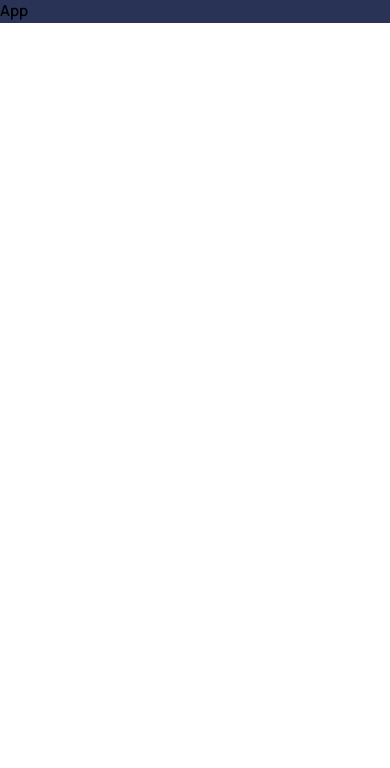
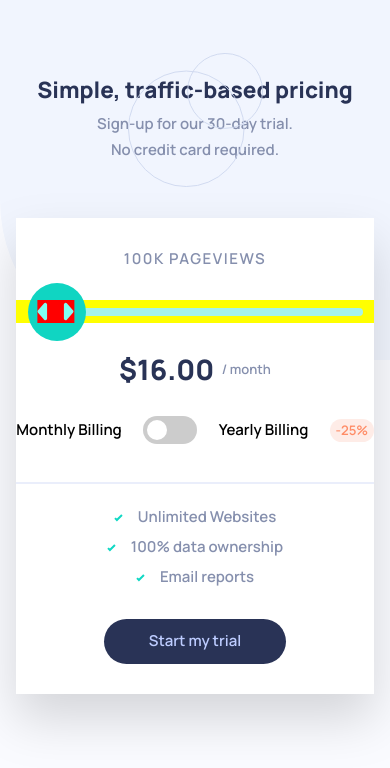
Before and after one commit to koyaboy/interactive-pricing-component-FM, a React (Vite) app: page / in a window 390 px wide. Shown: the top 768 px of the page. Built offline with nearby package versions, Linux system fonts and the light colour scheme.

Commit message:
Mobile-Design-update

```diff
--- a/package.json
+++ b/package.json
@@ -11,7 +11,8 @@
   },
   "dependencies": {
     "react": "^18.2.0",
-    "react-dom": "^18.2.0"
+    "react-dom": "^18.2.0",
+    "vite-plugin-svgr": "^3.2.0"
   },
   "devDependencies": {
     "@types/react": "^18.2.15",
--- a/src/App.jsx
+++ b/src/App.jsx
@@ -1,11 +1,115 @@
-import React from "react"
+import React, { useState } from "react"
+import patternCircles from "./assets/images/pattern-circles.svg"
+import iconCheck from "./assets/images/icon-check.svg"
+import iconSlider from "./assets/images/icon-slider.svg"
 
 function App() {
+  const [sliderValue, setSliderValue] = useState(0)
 
+  const thumbWidth = 58; // Adjust this value based on your thumb width
+  // const iconOffset = `${(-thumbWidth / 2 + (sliderValue - 1) * 100 / 99)}%`;
+  // const iconLeft = `${((sliderValue - 1) / (100 - 1)) * 100}`;
 
   return (
     <>
-      <div className="bg-dark-desaturated-blue">App</div>
+      <div className="bg-very-pale-blue min-h-screen">
+
+        <div className="header relative flex flex-col items-center py-20 h-96 mb-6 rounded-bl-custom">
+          <img src={patternCircles} alt="pattern-circles" className="absolute top-14 w-36" />
+          <h2 className="text-dark-desaturated-blue text-2xl font-bold mb-2">Simple, traffic-based pricing</h2>
+          <div className="text-grayish-blue mb-1">Sign-up for our 30-day trial. </div>
+          <div className="text-grayish-blue">No credit card required. </div>
+        </div>
+
+        <div className="flex justify-center">
+          <div className="relative -top-44 bg-white flex flex-col items-center w-11/12 py-8 drop-shadow-2xl">
+            <div className="text-grayish-blue tracking-widest mb-8">100K PAGEVIEWS</div>
+
+            {/* <div className="relative  flex flex-col justify-center items-center w-full mb-8 px-3 bg-yellow"> */}
+
+            {/* <div className="relative w-full mb-8 flex justify-center">
+              <input
+                type="range"
+                className="range-slider"
+                min="1"
+                max="100"
+                value={sliderValue}
+                onChange={(e) => setSliderValue(e.target.value)}
+              />
+
+              <div className={`absolute w-fit -top-2 right-0.5  bg-red`}
+                style={{ left: `${iconLeft} `, }}
+              >
+                <img
+                  src={iconSlider}
+                  alt="icon-slider"
+                  className="w-10 h-6  "
+                />
+              </div>
+            </div> */}
+
+            <div className="relative w-full mb-8 px-3 bg-yellow">
+              <input
+                type="range"
+                className="range-slider"
+                min="0"
+                max="100"
+                value={sliderValue}
+                onChange={(e) => setSliderValue(e.target.value)}
+              />
+
+
+              <div
+                className="absolute top-0 transform translate-x-1/4 bg-red"
+
+              >
+                <img src={iconSlider} alt="icon-slider" className="w-10 h-6" style={{ transform: `translateX(${((sliderValue - 1) / (100 - 1)) * 100}%)` }} />
+              </div>
+
+            </div>
+
+
+
+
+            <div className="flex items-center mb-8">
+              <span className="text-3xl mr-2 font-bold text-dark-desaturated-blue">$16.00</span>
+              <span className="text-sm text-grayish-blue">/ month</span>
+            </div>
+
+            <div className=" relative flex justify-between items-center w-full mb-10">
+              <div>Monthly Billing</div>
+              <label className="switch">
+                <input type="checkbox" /><span className="slider round"></span>
+              </label>
+              <div>Yearly Billing</div>
+              <div className="bg-light-grayish-red text-light-red rounded-full px-1.5 py-0.5 text-sm">-25%</div>
+            </div>
+
+            <hr className="border border-light-grayish-blue-1 w-full" />
+
+            <div className="flex flex-col items-center mt-6">
+              <div className="flex items-center gap-4 mb-2">
+                <img src={iconCheck} alt="icon-check" />
+                <div className="text-grayish-blue">Unlimited Websites</div>
+              </div>
+              <div className="flex items-center gap-4 mb-2">
+                <img src={iconCheck} alt="icon-check" />
+                <div className="text-grayish-blue">100% data ownership</div>
+              </div>
+              <div className="flex items-center gap-4 mb-8">
+                <img src={iconCheck} alt="icon-check" />
+                <div className="text-grayish-blue">Email reports</div>
+              </div>
+              <button className="text-pale-blue bg-dark-desaturated-blue px-12 py-3 rounded-full">Start my trial</button>
+            </div>
+
+
+          </div>
+        </div >
+
+
+
+      </div >
     </>
   )
 }
--- a/src/index.css
+++ b/src/index.css
@@ -6,3 +6,81 @@
   font-size: 15px;
   font-family: 'Manrope', sans-serif;
 }
+
+.header {
+  background-image: url("./assets/images/bg-pattern.svg");
+}
+
+.range-slider {
+  -webkit-appearance: none;
+  appearance: none;
+  /* width: 80%; */
+  width: 100%;
+  height: 8px;
+  background: hsl(174, 77%, 80%);
+  outline: none;
+  border-radius: 4px;
+}
+
+.range-slider::-webkit-slider-thumb {
+  -webkit-appearance: none;
+  appearance: none;
+  width: 58px;
+  height: 58px;
+  background-color: hsl(174, 86%, 45%);
+  border-radius: 50%;
+  cursor: pointer;
+}
+
+.switch {
+  position: relative;
+  display: inline-block;
+  width: 54px;
+  height: 28px;
+}
+
+.switch input {
+  opacity: 0;
+  width: 0;
+  height: 0;
+}
+
+.slider {
+  position: absolute;
+  cursor: pointer;
+  top: 0;
+  left: 0;
+  right: 0;
+  bottom: 0;
+  background-color: #ccc;
+  -webkit-transition: .4s;
+  transition: .4s;
+}
+
+.slider:before {
+  position: absolute;
+  content: "";
+  height: 20px;
+  width: 20px;
+  left: 4px;
+  bottom: 4px;
+  background-color: white;
+  -webkit-transition: .4s;
+  transition: .4s;
+}
+
+input:checked+.slider {
+  background-color: #2196F3;
+}
+
+input:checked+.slider:before {
+  transform: translateX(26px);
+}
+
+.slider.round {
+  border-radius: 34px;
+}
+
+.slider.round:before {
+  border-radius: 50%;
+}
--- a/tailwind.config.js
+++ b/tailwind.config.js
@@ -6,7 +6,6 @@ export default {
   ],
   theme: {
     colors: {
-      'white': 'hsl (0, 0%, 100%)',
       "soft-cyan": "hsl(174, 77%, 80%)",
       "strong-cyan": "hsl(174, 86%, 45%)",
       "light-grayish-red": "hsl(14, 92%, 95%)",
@@ -17,6 +16,21 @@ export default {
       "light-grayish-blue-2": "hsl(223, 50%, 87%)",
       "grayish-blue": "hsl(225, 20%, 60%)",
       "dark-desaturated-blue": "hsl(227, 35%, 25%)",
+      "white": "hsl(0, 0%, 100%)",
+      "yellow": "yellow",
+      "red": "red"
+    },
+    borderRadius: {
+      'none': '0',
+      'sm': '0.125rem',
+      DEFAULT: '0.25rem',
+      'md': '0.375rem',
+      'lg': '0.5rem',
+      'xl': '0.75rem',
+      '2xl': '1rem',
+      '3xl': '1.5rem',
+      'full': '9999px',
+      'custom': '160px',
     },
     extend: {},
   },
```
Also changed, not shown: 1 other file (tests, documents, lock files or other folders).
